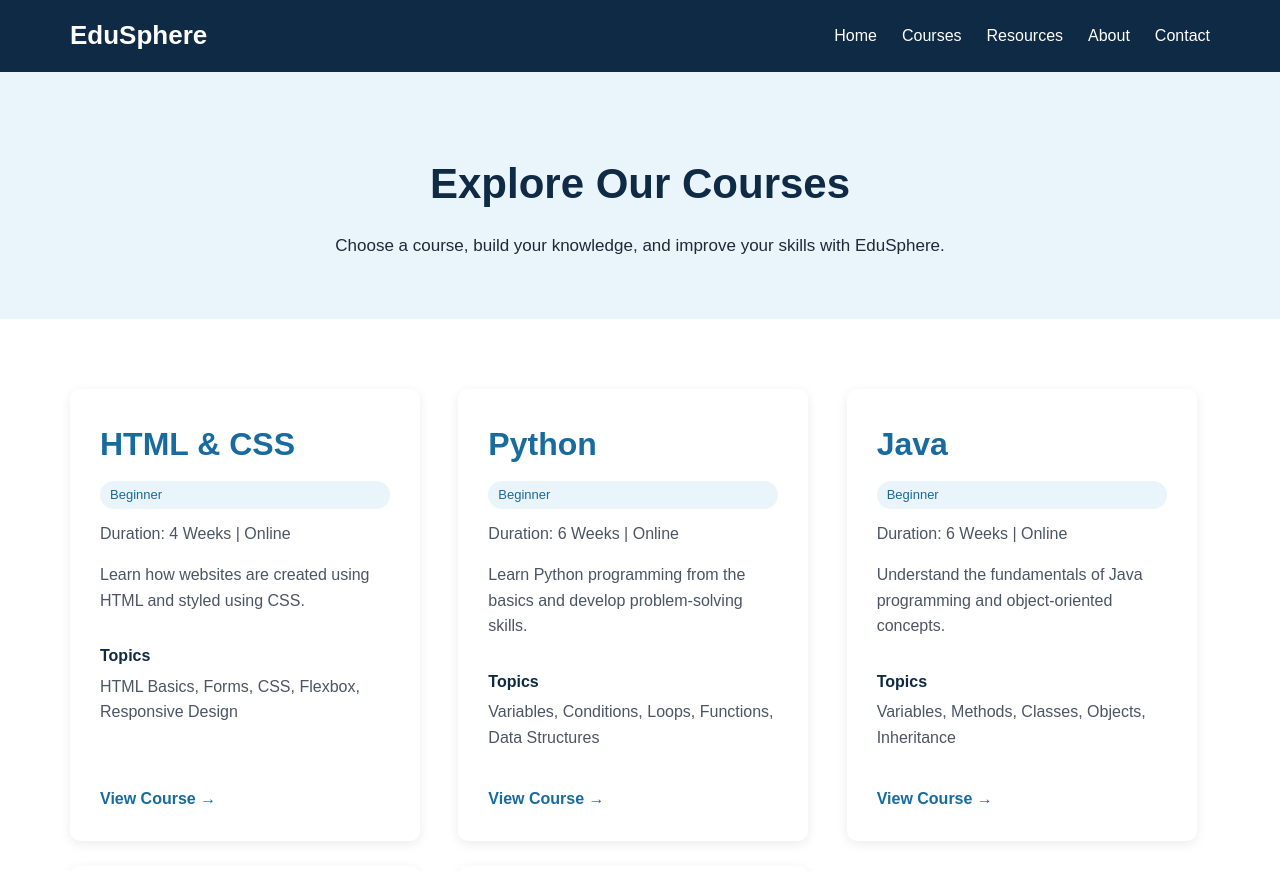
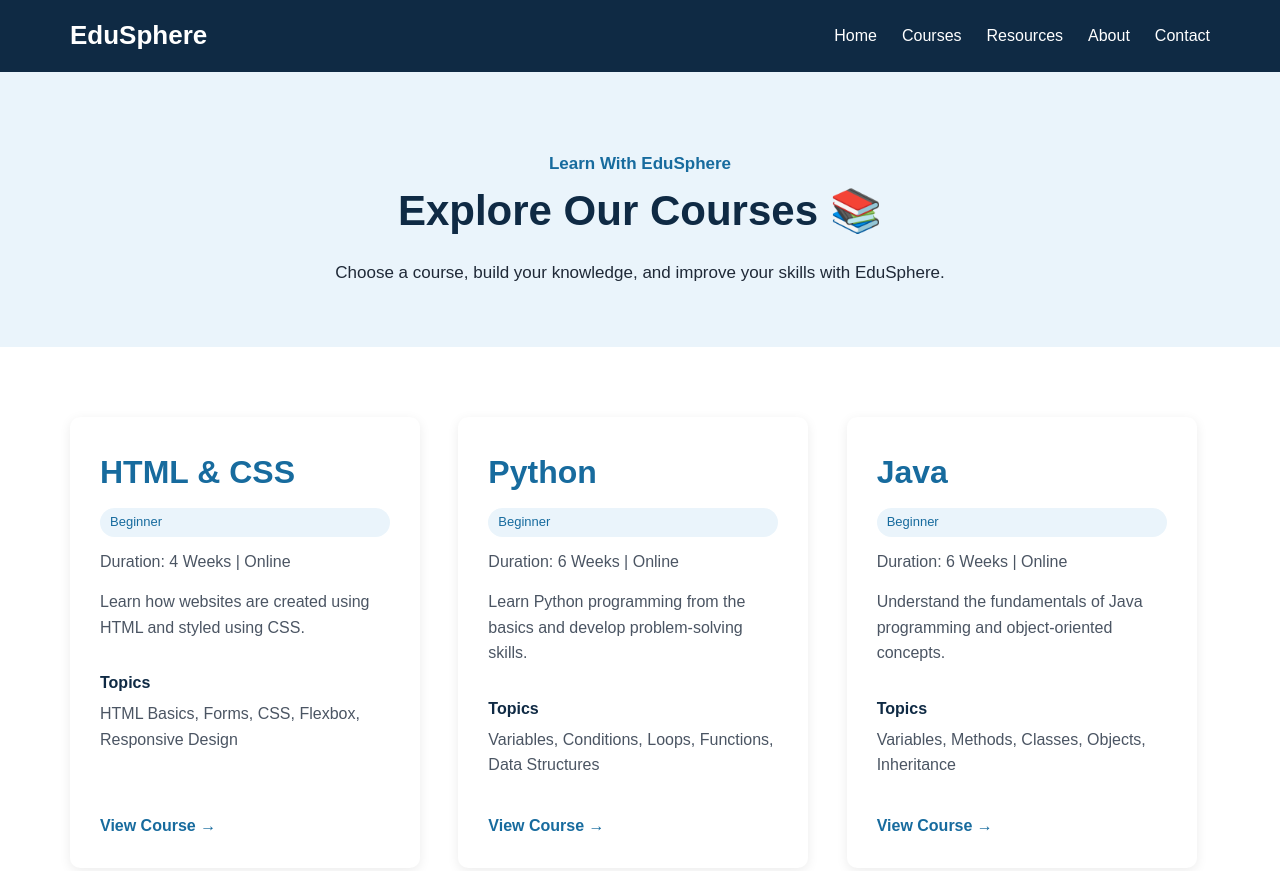
Before and after one commit to prayag07-spec/EduSphere, a plain HTML site: page courses.html in a window 1280 px wide. Shown: the top 871 px of the page. Drawn offline with Linux system fonts and the light colour scheme.

Commit message:
Improve courses page introduction

```diff
--- a/courses.html
+++ b/courses.html
@@ -36,7 +36,9 @@
         <!-- Page Heading -->
         <section class="page-header">
 
-            <h1>Explore Our Courses</h1>
+             <p class="tagline">Learn With EduSphere</p>
+
+                <h1>Explore Our Courses 📚</h1>
 
             <p>
                 Choose a course, build your knowledge, and improve
```
